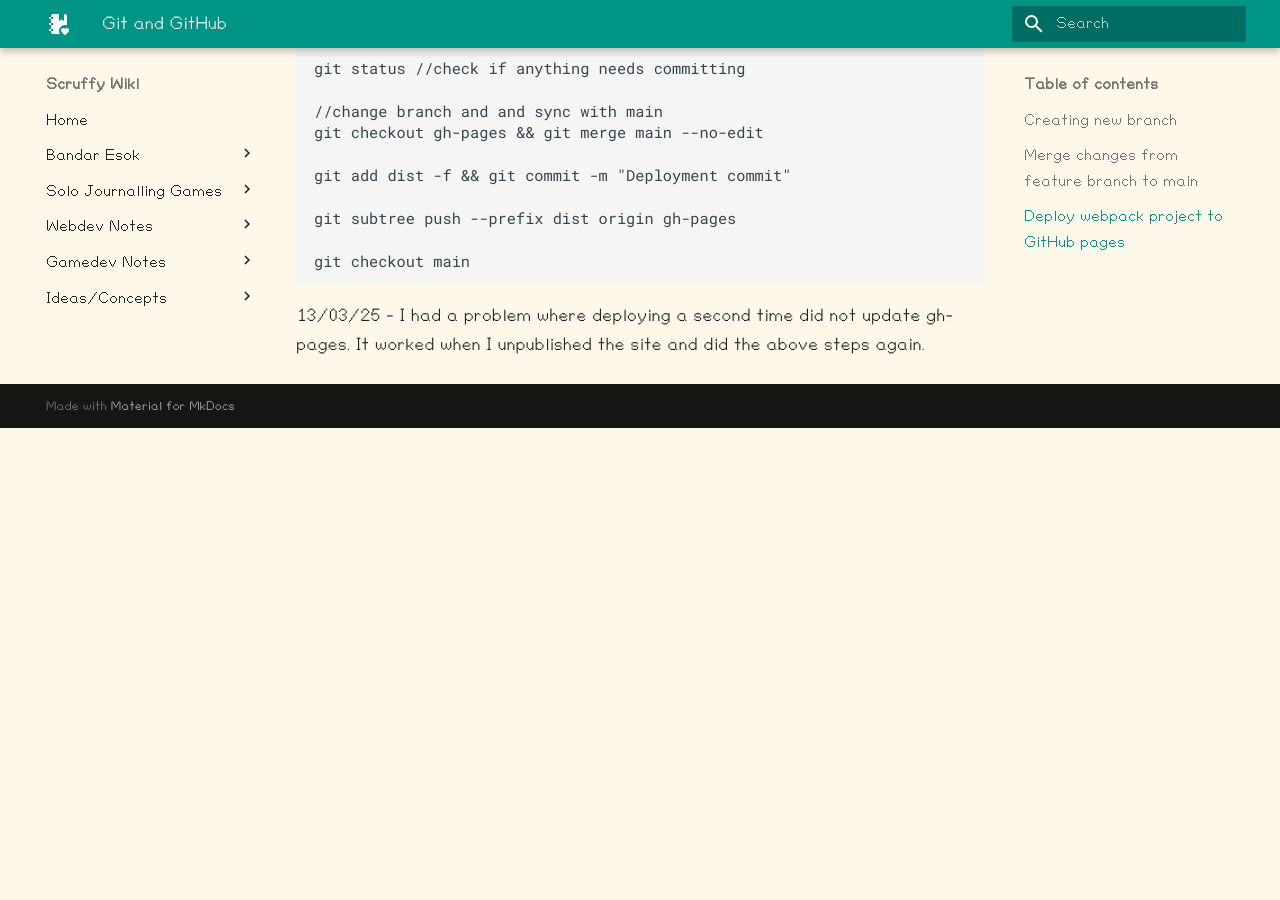
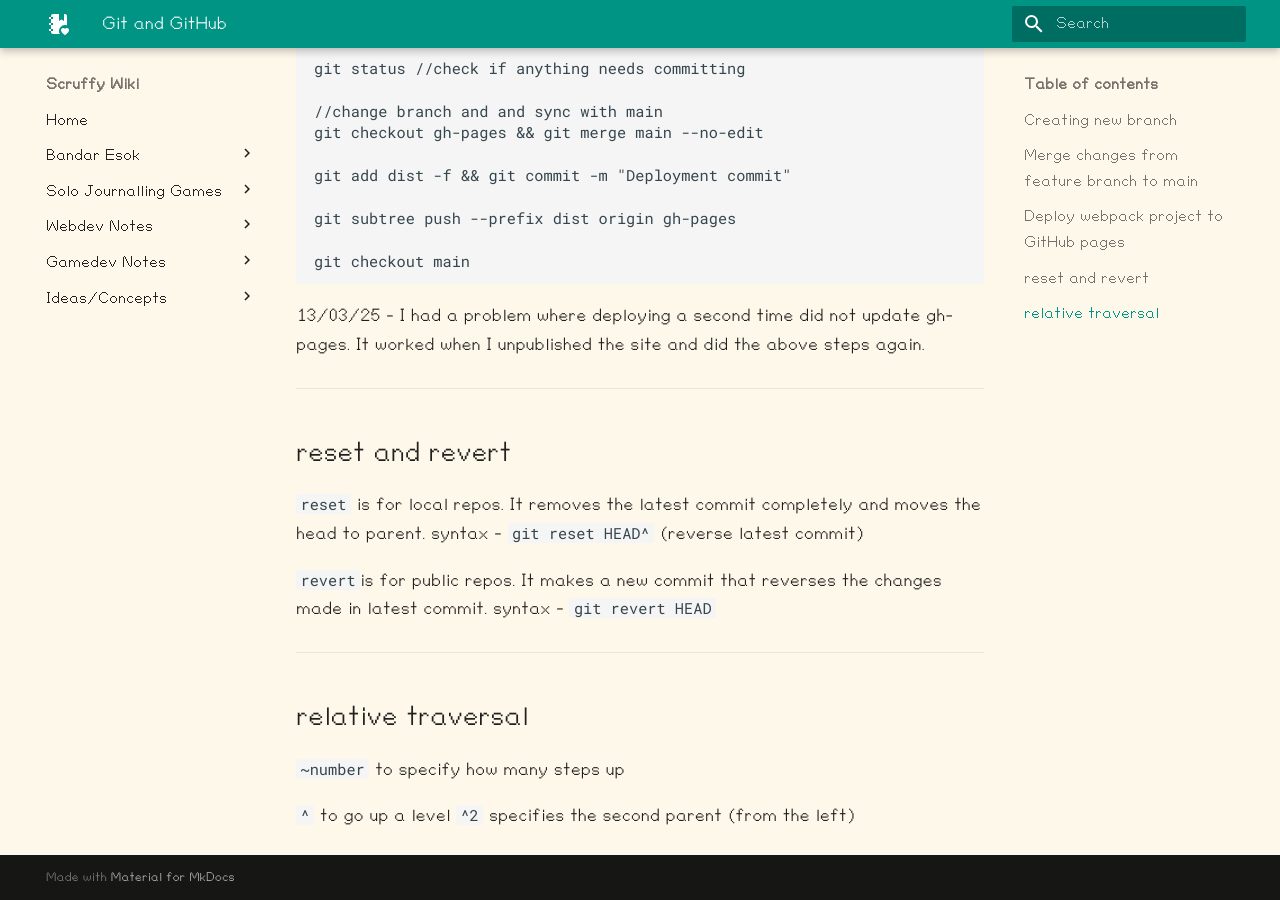
Before and after one commit to muahchee/scruffyWiki, an MkDocs documentation site: the page built from docs/notes/webdevNotes/git.md, in a window 1280 px wide and 900 px high, scrolled down 1027 px. Built offline with MkDocs 1.6.1 and Material for MkDocs 9.7.7, drawn with Linux system fonts in a browser that asks for light colours; before the commit the page ends 1455 px from its top, so only the background shows below that.

Commit message:
add: data-structures and testing
updated css notes and git

````diff
--- a/docs/notes/webdevNotes/git.md
+++ b/docs/notes/webdevNotes/git.md
@@ -52,3 +52,22 @@ git checkout main
 ```
 
 13/03/25 - I had a problem where deploying a second time did not update gh-pages. It worked when I unpublished the site and did the above steps again.
+
+---
+
+## reset and revert
+
+`reset` is for local repos. It removes the latest commit completely and moves the head to parent.
+syntax - `git reset HEAD^` (reverse latest commit)
+
+`revert`is for public repos. It makes a new commit that reverses the changes made in latest commit.
+syntax - `git revert HEAD`
+
+---
+
+## relative traversal
+
+`~number` to specify how many steps up
+
+`^` to go up a level
+`^2` specifies the second parent (from the left)
````
Also changed, not shown: docs/notes/webdevNotes/css-notes.md (+18 -0 lines), docs/notes/webdevNotes/data-structures.md (added, +36 -0 lines), docs/notes/webdevNotes/testing.md (added, +10 -0 lines), 1 other file.
